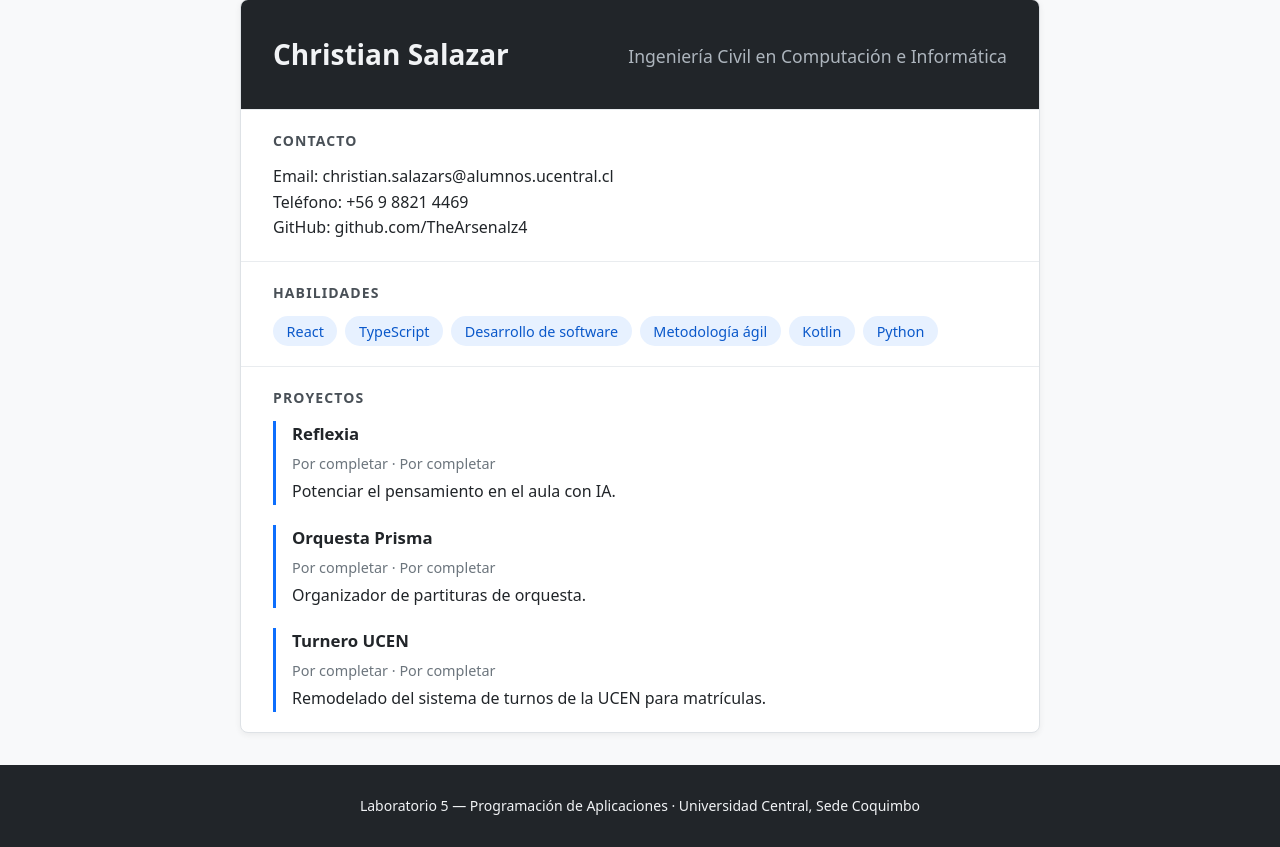
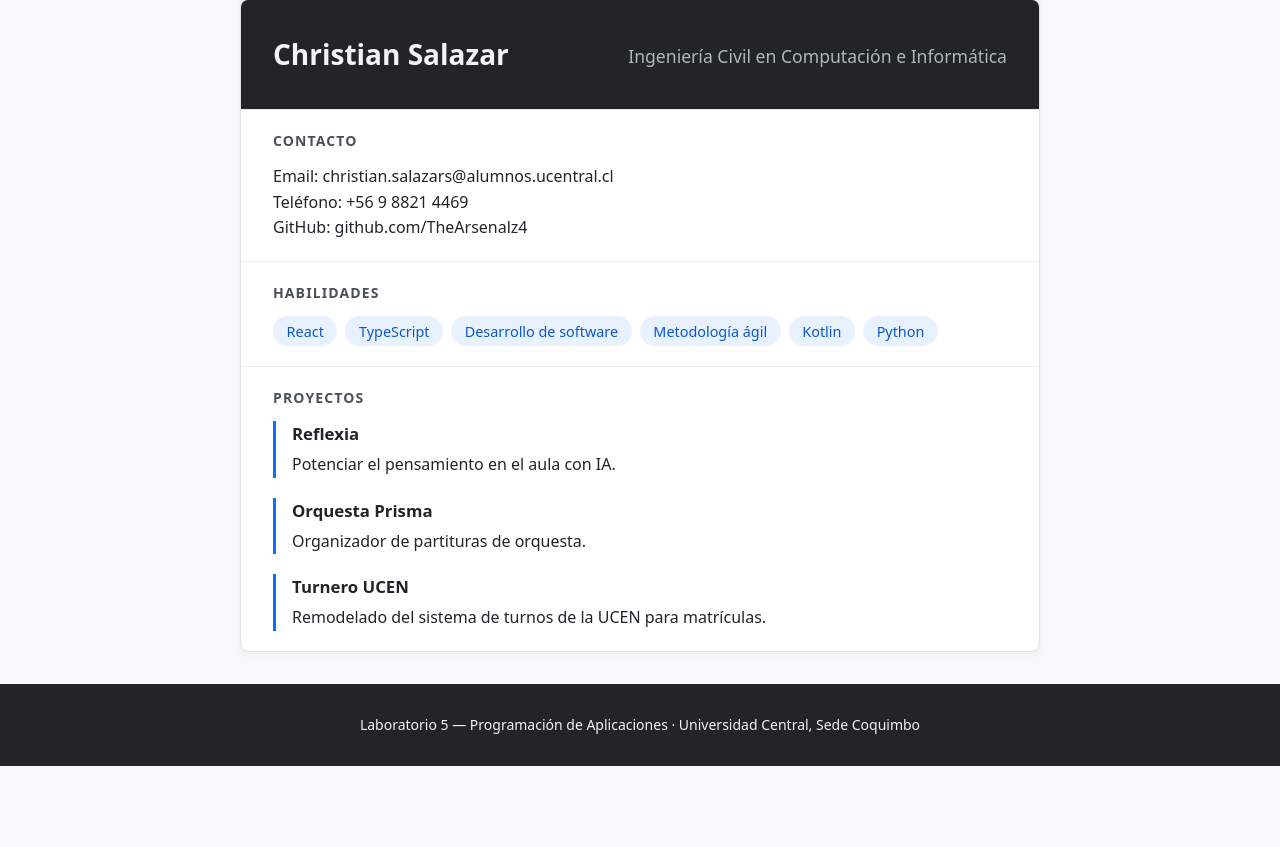
Before and after one commit to TheArsenalz4/Lab-5-django, a Django app: page /cv/christian/ in a window 1280 px wide. Shown: the part 97-944 px from the top of the page. After the commit the page ends 863 px from the top, so only its background shows below. Run offline with Django 5.2, Linux system fonts and the light colour scheme.

Commit message:
refactor: quita lugar y periodo de mis proyectos

```diff
--- a/cv/views.py
+++ b/cv/views.py
@@ -55,24 +55,17 @@ def cv_christian(request):
             'Kotlin',
             'Python',
         ],
-        # TODO: completar cargo, lugar, periodo y descripcion de cada proyecto
         'experiencia': [
             {
                 'cargo': 'Reflexia',
-                'lugar': 'Por completar',
-                'periodo': 'Por completar',
                 'descripcion': 'Potenciar el pensamiento en el aula con IA.',
             },
             {
                 'cargo': 'Orquesta Prisma',
-                'lugar': 'Por completar',
-                'periodo': 'Por completar',
                 'descripcion': 'Organizador de partituras de orquesta.',
             },
             {
                 'cargo': 'Turnero UCEN',
-                'lugar': 'Por completar',
-                'periodo': 'Por completar',
                 'descripcion': 'Remodelado del sistema de turnos de la UCEN para matrículas.',
             },
         ],
--- a/templates/cv/cv_christian.html
+++ b/templates/cv/cv_christian.html
@@ -32,7 +32,6 @@
             {% for item in experiencia %}
                 <div class="experiencia-item">
                     <h4>{{ item.cargo }}</h4>
-                    <p class="experiencia-lugar">{{ item.lugar }} &middot; {{ item.periodo }}</p>
                     <p>{{ item.descripcion }}</p>
                 </div>
             {% endfor %}
```
